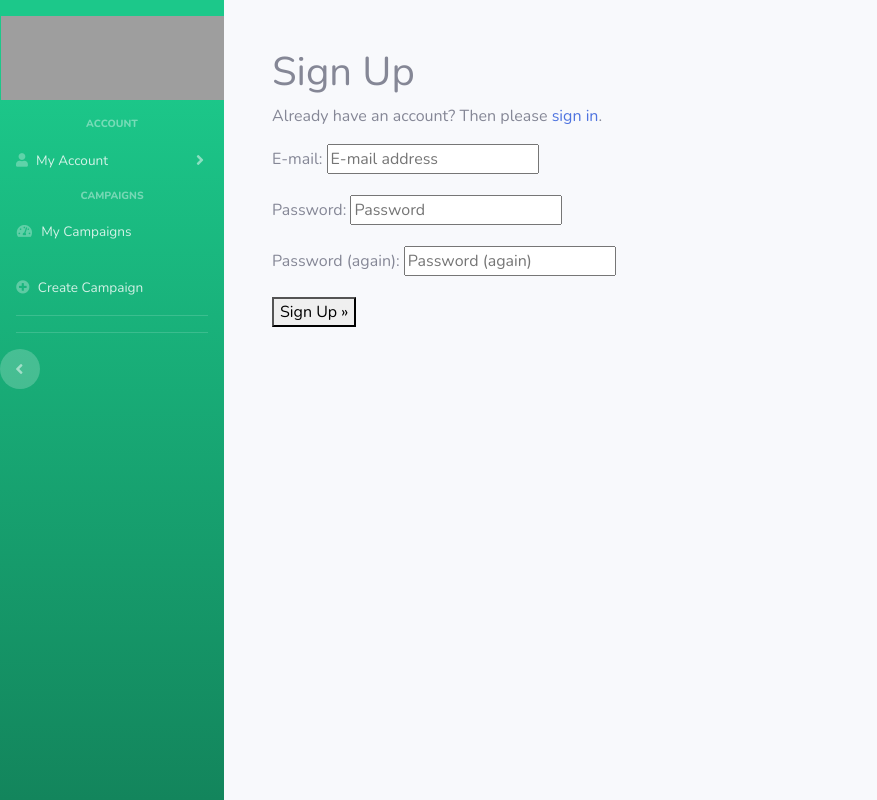
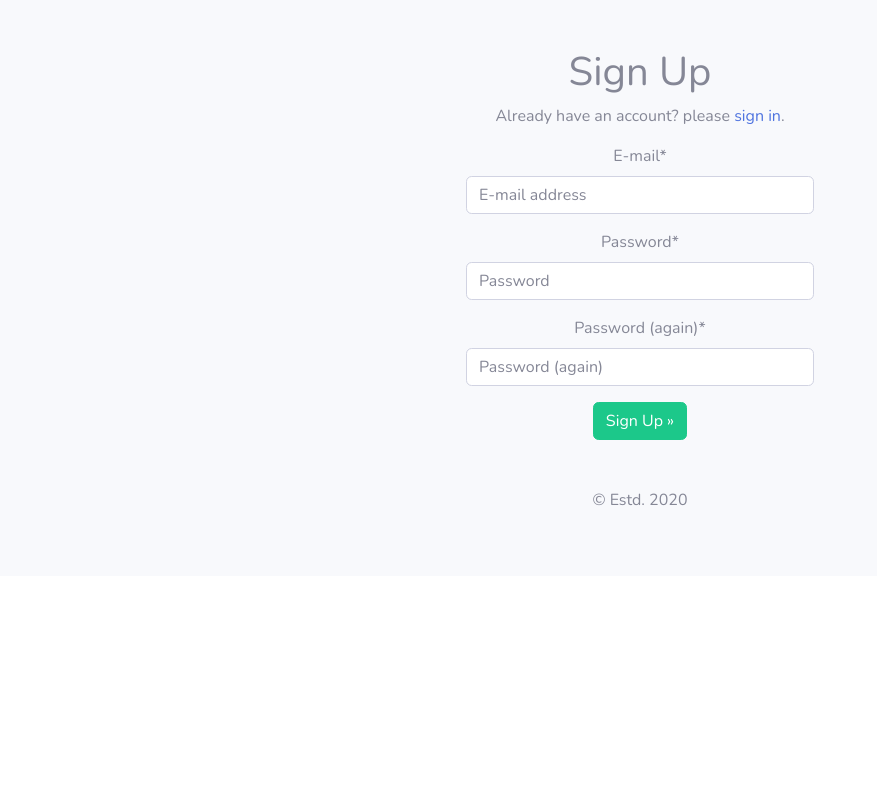
Before and after one commit to fluffcoding/meme-marketing, a Django app: page /accounts/signup/ in a window 1280 px wide. Shown: the whole page, without its empty margins (0-877 px from the left). Run offline with Django 3.2, Linux system fonts and the light colour scheme; some libraries are stand-ins or nearby versions; grey boxes are pictures that could not be loaded.

Commit message:
Incremental frontend improvements.

```diff
--- a/src/mm/settings.py
+++ b/src/mm/settings.py
@@ -47,6 +47,8 @@ INSTALLED_APPS = [
     'multiselectfield',
 
     'formtools',
+
+    'crispy_forms',
 
     # My Own
     'users',
@@ -160,3 +162,6 @@ LOGIN_REDIRECT_URL = '/'
 
 # Uses Custom Signup Form
 #ACCOUNT_FORMS = {'signup': 'users.forms.NewSignupForm'}
+
+# Crispy Forms
+CRISPY_TEMPLATE_PACK = 'bootstrap4'
--- a/src/templates/account/base.html
+++ b/src/templates/account/base.html
@@ -1 +1 @@
-{% extends "base.html" %}
+{% extends "abstract_base.html" %}
--- a/src/templates/account/signup.html
+++ b/src/templates/account/signup.html
@@ -1,21 +1,57 @@
 {% extends "account/base.html" %}
 
+{% load crispy_forms_tags %}
+
 {% load i18n %}
+
+<style>
+  .bd-placeholder-img {
+    font-size: 1.125rem;
+    text-anchor: middle;
+    -webkit-user-select: none;
+    -moz-user-select: none;
+    -ms-user-select: none;
+    user-select: none;
+  }
+
+  @media (min-width: 768px) {
+    .bd-placeholder-img-lg {
+      font-size: 3.5rem;
+    }
+  }
+</style>
+
+
 
 {% block head_title %}{% trans "Signup" %}{% endblock %}
 
 {% block content %}
 <h1>{% trans "Sign Up" %}</h1>
 
-<p>{% blocktrans %}Already have an account? Then please <a href="{{ login_url }}">sign in</a>.{% endblocktrans %}</p>
+<p>{% blocktrans %}Already have an account? please <a href="{{ login_url }}">sign in</a>.{% endblocktrans %}</p>
+<div class="container">
+  <div class="row">
+    <div class="col-sm">
 
+    </div>
+    <div class="col-sm">
       <form class="signup" id="signup_form" method="post" action="{% url 'account_signup' %}">
         {% csrf_token %}
-  {{ form.as_p }}
+          {{ form|crispy }}
             {% if redirect_field_value %}
               <input type="hidden" name="{{ redirect_field_name }}" value="{{ redirect_field_value }}" />
             {% endif %}
-  <button type="submit">{% trans "Sign Up" %} &raquo;</button>
+          <button class="btn btn-success" type="submit">{% trans "Sign Up" %} &raquo;</button>
         </form>
+  <body class="text-center">
+  <p class="mt-5 mb-3 text-muted">&copy; Estd. 2020</p>
+    </div>
+    <div class="col-sm">
+    </div>
+  </div>
+</div>
 
+</div>
+</div>
+</body>
 {% endblock %}
--- a/src/templates/head.html
+++ b/src/templates/head.html
@@ -15,6 +15,7 @@
   <!-- Custom fonts for this template-->
   <link href="{% static 'vendor/fontawesome-free/css/all.min.css' %}" rel="stylesheet" type="text/css">
   <link href="https://fonts.googleapis.com/css?family=Nunito:200,200i,300,300i,400,400i,600,600i,700,700i,800,800i,900,900i" rel="stylesheet">
+  <link rel="stylesheet" href="https://use.fontawesome.com/releases/v5.13.1/css/all.css" integrity="sha384-xxzQGERXS00kBmZW/6qxqJPyxW3UR0BPsL4c8ILaIWXva5kFi7TxkIIaMiKtqV1Q" crossorigin="anonymous">
 
   <!-- Custom styles for this template-->
   <link href="{% static 'css/sb-admin-2.min.css' %}" rel="stylesheet">
--- a/src/templates/not_authorized.html
+++ b/src/templates/not_authorized.html
@@ -1 +1,4 @@
+{% extends 'abstract_base.html'%}
+{% block content %}
 <h2> You're not authorized to view this page </h2>
+{% endblock content %}
--- a/src/templates/sidebar.html
+++ b/src/templates/sidebar.html
@@ -4,23 +4,7 @@
       <div class="text-center mt-3">
         <a href="/"><img src="https://mememarketing.pk/wp-content/uploads/2020/05/Logo-white.png" width=223, height=84><img></a>
       </div>
-   {% comment "" %}
-
-      <!-- Sidebar - Brand -->
-      <a class="sidebar-brand d-flex align-items-center justify-content-center" href="/">
-        <div class="sidebar-brand-icon">
-        </div>
-        <div class="sidebar-brand-text "><h4><b></b></h4></div>
-      </a>
-
-      <!-- Divider -->
-      <hr class="sidebar-divider my-0"><br>
-{% endcomment %}
-
-  <!-- Heading -->
-      <div class="mt-3 sidebar-heading text-center">
-        Account
-      </div>
+{% comment "" %}
 
       <!-- Nav Item - Pages Collapse Menu -->
       <li class="nav-item">
@@ -36,13 +20,15 @@
           </div>
         </div>
       </li>
+{% endcomment %}
+<hr/>
       <!-- Heading -->
       <div class="sidebar-heading text-center">
         Campaigns
       </div>
       <!-- Nav Item - Dashboard -->
       <li class="nav-item">
-        <a class="nav-link" href="/campaigns">
+        <a class="nav-link" href="/business/campaigns">
           <i class="fas fa-fw fa-tachometer-alt"></i>
           <span>My Campaigns</span></a>
       </li>
@@ -50,7 +36,7 @@
 
       <!-- Nav Item - Pages Collapse Menu -->
       <li class="nav-item">
-        <a class="nav-link collapsed" href="/campaign-create">
+        <a class="nav-link collapsed" href="/business/create">
           <i class="fas fa-plus-circle"></i>
           <span>Create Campaign</span>
         </a>
```
Also changed, not shown: src/templates/account/login.html (+25 -3 lines), src/templates/business/create_campaign.html (+27 -5 lines), src/db.sqlite3. Lines whose indentation alone changed are shown as unchanged.
